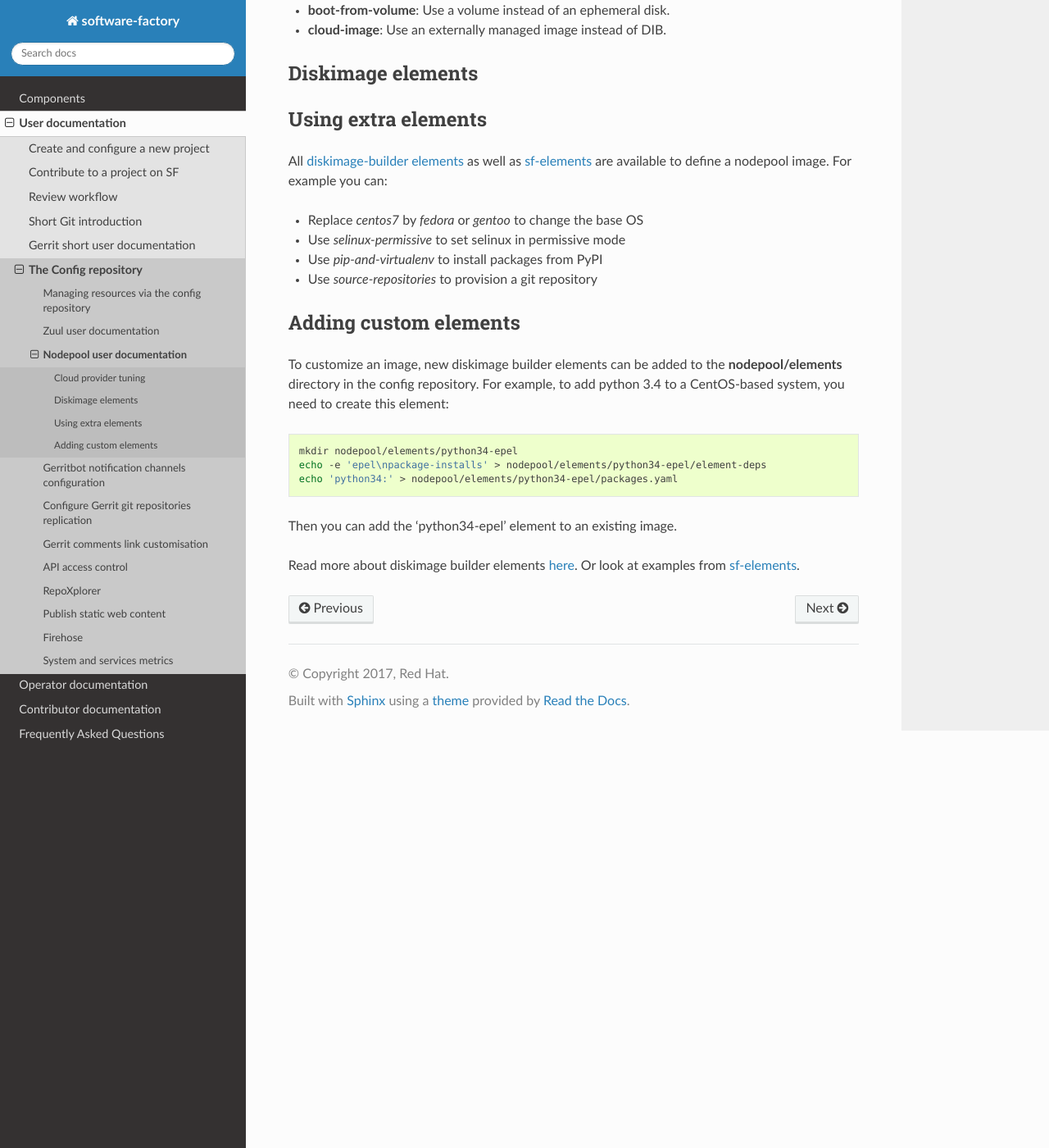
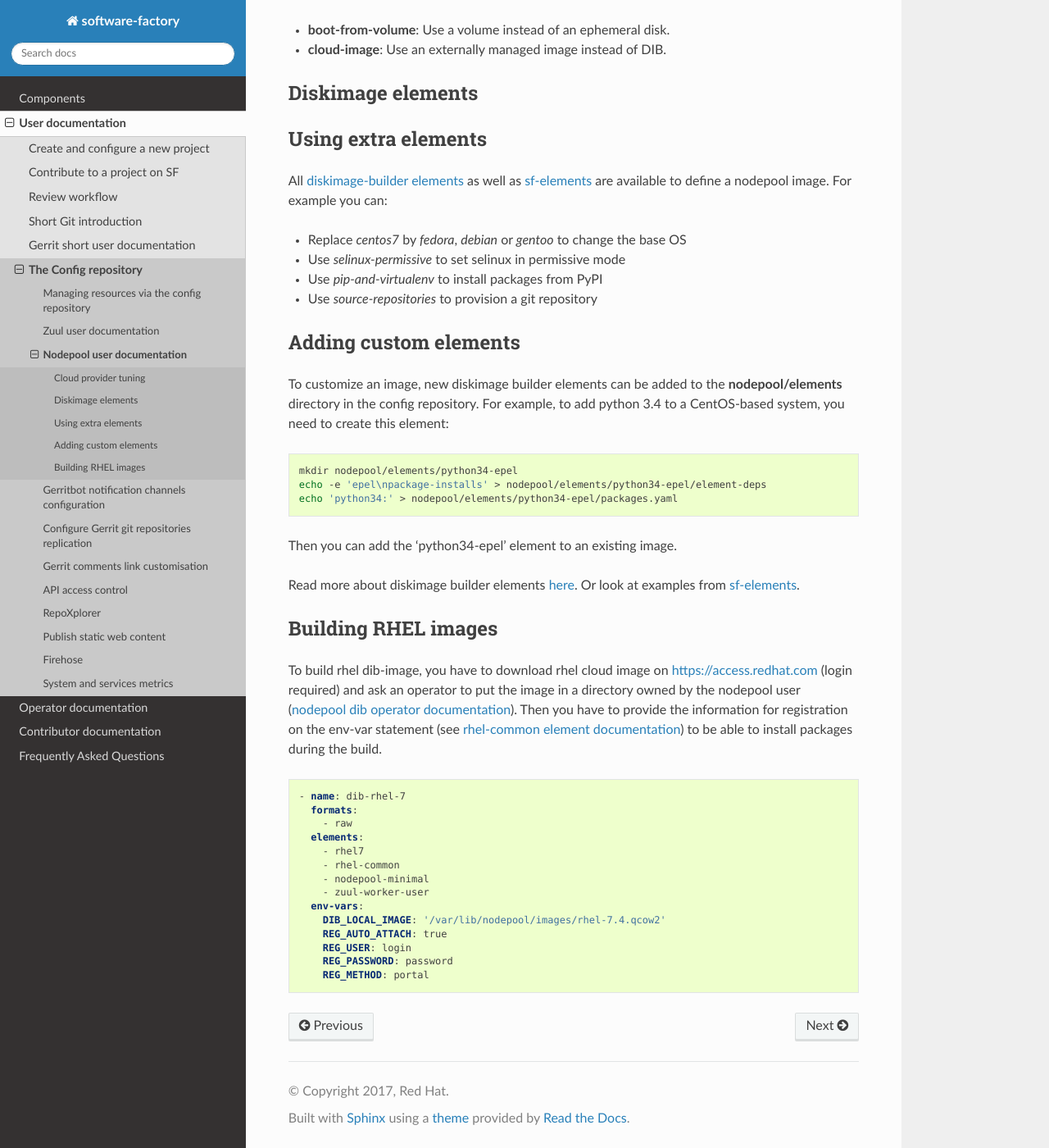
Before and after one commit to softwarefactory-project/sf-docs, a Sphinx documentation site: the page built from docs/user/nodepool_user.rst, in a window 1280 px wide and 1400 px high, scrolled down 1287 px. Shown: the whole window at 82% size. Built offline with Sphinx 7.4.7 and the Read the Docs theme 2.0.0, drawn with Linux system fonts in a browser that asks for light colours; some of the changed text lies outside the part shown.

Commit message:
nodepool-user: add rhel image build info
Change-Id: I47df43162462eac0c666335bc2eb56542a4dec30
Depends-on: I6e617800f472cf6164ea69d460c0cddb75eb4157

```diff
--- a/docs/user/nodepool_user.rst
+++ b/docs/user/nodepool_user.rst
@@ -8,18 +8,16 @@
 
 .. _documentation: https://docs.openstack.org/infra/nodepool
 
-
 Nodepool user documentation
 ===========================
 
-Labels, providers and diskimage are defined in *config/nodepool/*.
-All the yaml files present in this directory are merged to create the final
-Nodepool configuration. It's recommended to create a file per provider or project
-so that it's easier to manage.
-
+Labels, providers and diskimage are defined in *config/nodepool/*. All the yaml
+files present in this directory are merged to create the final Nodepool
+configuration. It's recommended to create a file per provider or project so that
+it's easier to manage.
 
 Below is an example of a cloud provider configuration and an associated
-diskimage/label:
+diskimage/label based on CentOS:
 
 .. code-block:: yaml
 
@@ -31,7 +29,7 @@
       elements:
         - centos-minimal
         - nodepool-minimal
-        - sf-zuul-worker
+        - zuul-worker-user
 
   labels:
     - name: centos7
@@ -55,7 +53,6 @@
             - name: centos7
               min-ram: 1024
               diskimage: centos7
-
 
 Cloud provider tuning
 ---------------------
@@ -86,7 +83,7 @@
 as well as `sf-elements <https://softwarefactory-project.io/r/gitweb?p=software-factory/sf-elements.git;a=tree;f=elements>`_
 are available to define a nodepool image. For example you can:
 
-* Replace *centos7* by *fedora* or *gentoo* to change the base OS
+* Replace *centos7* by *fedora*, *debian* or *gentoo* to change the base OS
 * Use *selinux-permissive* to set selinux in permissive mode
 * Use *pip-and-virtualenv* to install packages from PyPI
 * Use *source-repositories* to provision a git repository
@@ -95,8 +92,9 @@
 Adding custom elements
 ----------------------
 
-To customize an image, new diskimage builder elements can be added to the **nodepool/elements** directory in the config repository.
-For example, to add python 3.4 to a CentOS-based system, you need to create this element:
+To customize an image, new diskimage builder elements can be added to the
+**nodepool/elements** directory in the config repository. For example, to add
+python 3.4 to a CentOS-based system, you need to create this element:
 
 .. code-block:: bash
 
@@ -109,3 +107,33 @@
 
 Read more about diskimage builder elements `here <https://docs.openstack.org/developer/diskimage-builder/developer/developing_elements.html>`_.
 Or look at examples from `sf-elements <https://softwarefactory-project.io/r/gitweb?p=software-factory/sf-elements.git;a=tree;f=elements>`_.
+
+.. _nodepool-user-rhel:
+
+Building RHEL images
+--------------------
+
+To build rhel dib-image, you have to download rhel cloud image on
+https://access.redhat.com (login required) and ask an operator to put the image
+in a directory owned by the nodepool user (:ref:`nodepool dib operator documentation
+<nodepool-operator-dib>`). Then you have to provide the information for registration
+on the env-var statement (see `rhel-common element documentation
+<https://git.openstack.org/cgit/openstack/diskimage-builder/tree/diskimage_builder/elements/rhel-common/README.rst>`_)
+to be able to install packages during the build.
+
+.. code-block:: yaml
+
+  - name: dib-rhel-7
+    formats:
+      - raw
+    elements:
+      - rhel7
+      - rhel-common
+      - nodepool-minimal
+      - zuul-worker-user
+    env-vars:
+      DIB_LOCAL_IMAGE: '/var/lib/nodepool/images/rhel-7.4.qcow2'
+      REG_AUTO_ATTACH: true
+      REG_USER: login
+      REG_PASSWORD: password
+      REG_METHOD: portal
```
Also changed, not shown: docs/operator/nodepool_operator.rst (+15 -0 lines).
